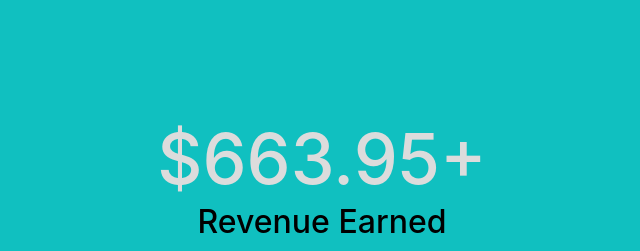
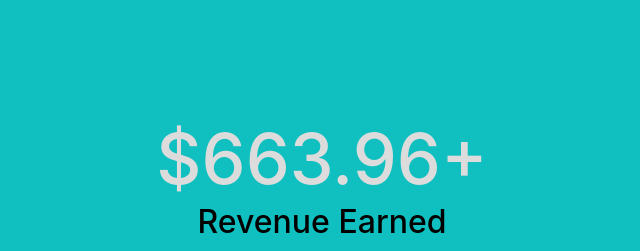
Before and after one commit to monika-12859/guninanand.github.io, a plain HTML site: page index.html in a window 1280 px wide. Shown: the part 1621-1872 px from the top of the page, 318-958 px from the left. Drawn offline with nearby package versions, Linux system fonts and the light colour scheme; files whose address does not match are found by name.

Commit message:
Update index.html

```diff
--- a/index.html
+++ b/index.html
@@ -86,7 +86,7 @@
 
   <div class="accordion">
       <div class="accordion-item">
-        <h1 style="font-size: 70px" text-align="center">$663.95+</h1>
+        <h1 style="font-size: 70px" text-align="center">$663.96+</h1>
         <h2 style="color: var(--main-color);margin-top: -6px;">Revenue Earned</h2>
       </div>
 
```
